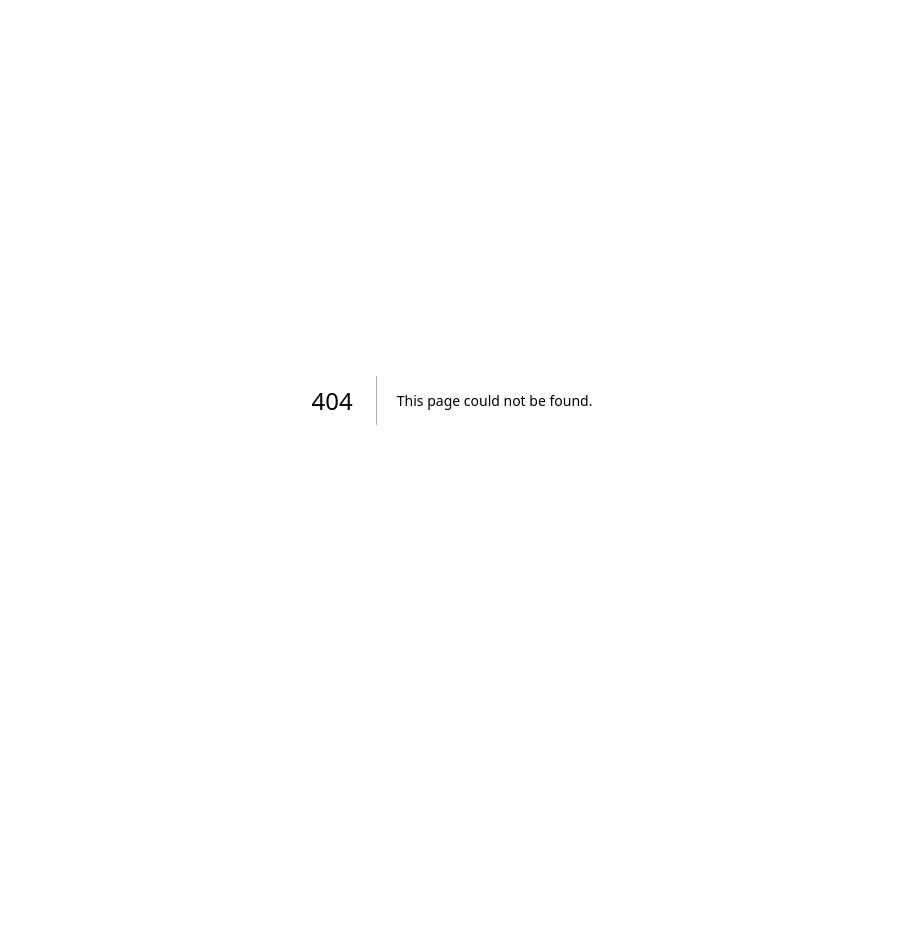
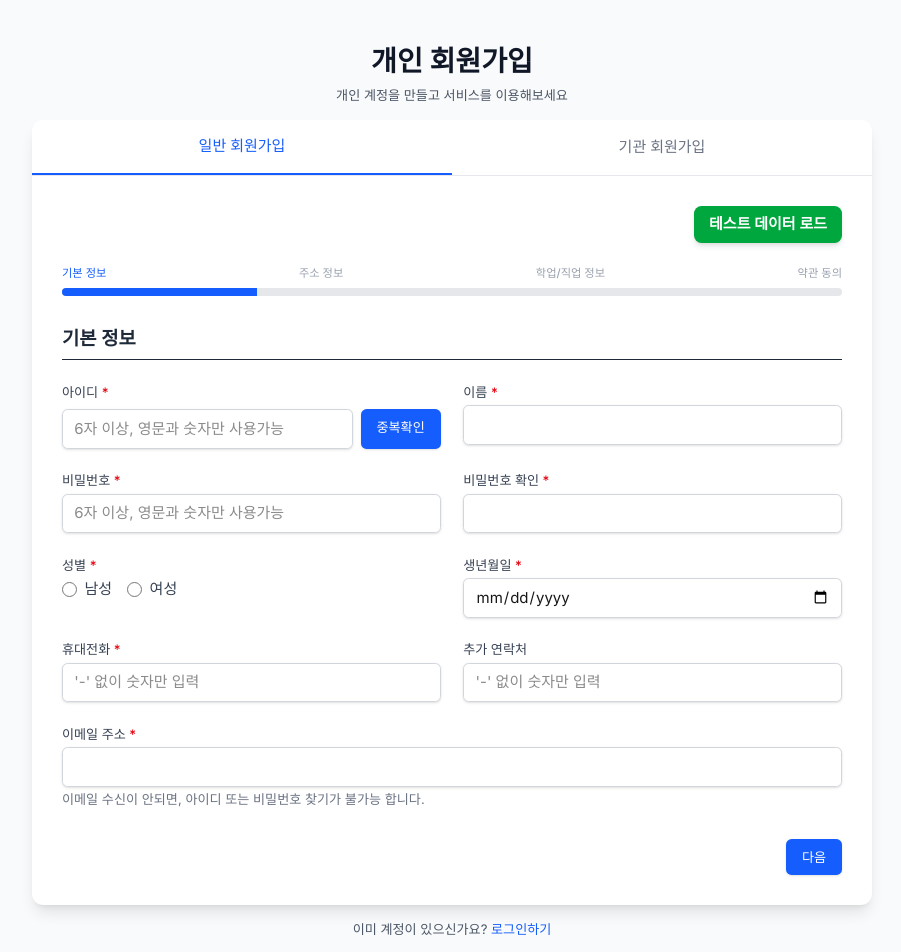
Before and after one commit to zoms999/aptitFront, a Next.js app: page /signup/personal in a window 1280 px wide. Before the commit this address had no page. Shown: the top 952 px of the page, without its empty margins (188-1089 px from the left). Before the commit the page ends 800 px from the top, so only its background shows below. Built offline with nearby package versions, Linux system fonts and the light colour scheme.

Commit message:
내검사목록록

```diff
--- a/app/dashboard/organization/page.tsx
+++ b/app/dashboard/organization/page.tsx
@@ -262,6 +262,7 @@ export default function OrganizationDashboard() {
                       <th className="px-4 py-3">검사명</th>
                       <th className="px-4 py-3">시작일</th>
                       <th className="px-4 py-3">종료일</th>
+                      <th className="px-4 py-3">유효일자</th>
                       <th className="px-4 py-3">상태</th>
                       <th className="px-4 py-3">결과</th>
                     </tr>
@@ -273,17 +274,27 @@ export default function OrganizationDashboard() {
                         <td className="px-4 py-3">{test.pd_name}</td>
                         <td className="px-4 py-3">{test.startdate || '-'}</td>
                         <td className="px-4 py-3">{test.enddate || '-'}</td>
+                        <td className="px-4 py-3">{test.expiredate || '-'}</td>
                         <td className="px-4 py-3">
                           {test.done === 'R' ? (
                             <span className="px-2 py-1 text-xs text-gray-700 bg-gray-100 rounded-full">준비됨</span>
                           ) : test.done === 'I' ? (
                             <span className="px-2 py-1 text-xs text-yellow-700 bg-yellow-100 rounded-full">진행중</span>
+                          ) : test.done === 'E' ? (
+                            <span className="px-2 py-1 text-xs text-green-700 bg-green-100 rounded-full">완료</span>
                           ) : (
-                            <span className="px-2 py-1 text-xs text-green-700 bg-green-100 rounded-full">완료</span>
+                            <span className="px-2 py-1 text-xs text-gray-400 bg-gray-100 rounded-full">상태없음</span>
                           )}
                         </td>
                         <td className="px-4 py-3">
-                          {test.rview === 'Y' || test.rview === 'P' ? (
+                          {test.done === 'R' ? (
+                            <button
+                              onClick={() => router.push(`/test/${test.cr_seq}`)}
+                              className="px-3 py-1 text-xs text-white bg-green-500 rounded hover:bg-green-600"
+                            >
+                              검사 시작
+                            </button>
+                          ) : test.done === 'E' && (test.rview === 'Y' || test.rview === 'P') ? (
                             <button
                               onClick={() => router.push(`/test-result/${test.cr_seq}`)}
                               className="px-3 py-1 text-xs text-white bg-blue-500 rounded hover:bg-blue-600"
--- a/app/dashboard/personal/page.tsx
+++ b/app/dashboard/personal/page.tsx
@@ -225,7 +225,7 @@ export default function PersonalDashboard() {
                             <span className="px-2 py-1 text-xs text-gray-700 bg-gray-100 rounded-full">준비됨</span>
                           ) : test.done === 'I' ? (
                             <span className="px-2 py-1 text-xs text-yellow-700 bg-yellow-100 rounded-full">진행중</span>
-                          ) : test.done === 'D' ? (
+                          ) : test.done === 'E' ? (
                             <span className="px-2 py-1 text-xs text-green-700 bg-green-100 rounded-full">완료</span>
                           ) : (
                             <span className="px-2 py-1 text-xs text-gray-400 bg-gray-100 rounded-full">상태없음</span>
@@ -239,7 +239,7 @@ export default function PersonalDashboard() {
                             >
                               검사 시작
                             </button>
-                          ) : test.done === 'D' && (test.rview === 'Y' || test.rview === 'P') ? (
+                          ) : test.done === 'E' && (test.rview === 'Y' || test.rview === 'P') ? (
                             <button
                               onClick={() => router.push(`/test-result/${test.cr_seq}`)}
                               className="px-3 py-1 text-xs text-white bg-blue-500 rounded hover:bg-blue-600"
--- /dev/null
+++ b/app/signup/organization/page.tsx
@@ -0,0 +1,54 @@
+"use client";
+
+import OrganizationSignupForm from "../../../components/OrganizationSignupForm";
+import { useRouter } from "next/navigation";
+import Link from "next/link";
+
+export default function OrganizationSignupPage() {
+  const router = useRouter();
+
+  return (
+    <div className="min-h-screen bg-gray-50 flex flex-col items-center justify-center py-12 px-4 sm:px-6 lg:px-8">
+      <div className="max-w-4xl w-full space-y-4">
+        <div className="text-center">
+          <h1 className="text-3xl font-bold text-gray-900">기관 회원가입</h1>
+          <p className="mt-2 text-sm text-gray-600">
+            기관 계정을 만들고 서비스를 이용해보세요
+          </p>
+        </div>
+
+        <div className="bg-white shadow-lg rounded-xl overflow-hidden">
+          <div className="grid grid-cols-2 border-b border-gray-200">
+            <button
+              className="py-4 text-center font-medium transition-colors text-gray-500 hover:text-blue-600"
+              onClick={() => router.push('/signup/personal')}
+            >
+              일반 회원가입
+            </button>
+            <button
+              className="py-4 text-center font-medium transition-colors text-blue-600 border-b-2 border-blue-600"
+            >
+              기관 회원가입
+            </button>
+          </div>
+
+          <div className="p-8">
+            <OrganizationSignupForm />
+          </div>
+        </div>
+
+        <div className="text-center mt-4">
+          <p className="text-sm text-gray-600">
+            이미 계정이 있으신가요?{" "}
+            <Link
+              href="/login"
+              className="font-medium text-blue-600 hover:text-blue-500"
+            >
+              로그인하기
+            </Link>
+          </p>
+        </div>
+      </div>
+    </div>
+  );
+}
--- a/app/signup/page.tsx
+++ b/app/signup/page.tsx
@@ -1,50 +1,30 @@
 "use client";
 
-import { useState } from "react";
-import SignupForm from "../../components/SignupForm";
-import OrganizationSignupForm from "../../components/OrganizationSignupForm";
+import { useEffect } from "react";
+import { useRouter, useSearchParams } from "next/navigation";
 
 export default function SignupPage() {
-  const [signupType, setSignupType] = useState<"personal" | "organization">("personal");
+  const router = useRouter();
+  const searchParams = useSearchParams();
 
+  useEffect(() => {
+    // URL 파라미터에서 타입 확인 (type=personal 또는 type=organization)
+    const type = searchParams.get('type') || 'personal';
+
+    // 적절한 페이지로 리다이렉트
+    if (type === 'organization') {
+      router.replace('/signup/organization');
+    } else {
+      router.replace('/signup/personal');
+    }
+  }, [router, searchParams]);
+
+  // 리다이렉트 중임을 표시하는 로딩 화면
   return (
     <div className="min-h-screen bg-gray-50 flex flex-col items-center justify-center py-12 px-4 sm:px-6 lg:px-8">
-      <div className="max-w-4xl w-full space-y-4">
-        <div className="text-center">
-          <h1 className="text-3xl font-bold text-gray-900">회원가입</h1>
-          <p className="mt-2 text-sm text-gray-600">
-            계정을 만들고 서비스를 이용해보세요
-          </p>
-        </div>
-
-        <div className="bg-white shadow-lg rounded-xl overflow-hidden">
-          <div className="grid grid-cols-2 border-b border-gray-200">
-            <button
-              className={`py-4 text-center font-medium transition-colors ${
-                signupType === "personal"
-                  ? "text-blue-600 border-b-2 border-blue-600"
-                  : "text-gray-500 hover:text-blue-600"
-              }`}
-              onClick={() => setSignupType("personal")}
-            >
-              일반 회원가입
-            </button>
-            <button
-              className={`py-4 text-center font-medium transition-colors ${
-                signupType === "organization"
-                  ? "text-blue-600 border-b-2 border-blue-600"
-                  : "text-gray-500 hover:text-blue-600"
-              }`}
-              onClick={() => setSignupType("organization")}
-            >
-              기관 회원가입
-            </button>
-          </div>
-
-          <div className="p-8">
-            {signupType === "personal" ? <SignupForm /> : <OrganizationSignupForm />}
-          </div>
-        </div>
+      <div className="text-center">
+        <div className="w-16 h-16 border-t-4 border-blue-500 border-solid rounded-full animate-spin mx-auto"></div>
+        <h1 className="text-2xl font-bold text-gray-800 mt-4">회원가입 페이지로 이동 중...</h1>
       </div>
     </div>
   );
--- /dev/null
+++ b/app/signup/personal/page.tsx
@@ -0,0 +1,54 @@
+"use client";
+
+import SignupForm from "../../../components/SignupForm";
+import { useRouter } from "next/navigation";
+import Link from "next/link";
+
+export default function PersonalSignupPage() {
+  const router = useRouter();
+
+  return (
+    <div className="min-h-screen bg-gray-50 flex flex-col items-center justify-center py-12 px-4 sm:px-6 lg:px-8">
+      <div className="max-w-4xl w-full space-y-4">
+        <div className="text-center">
+          <h1 className="text-3xl font-bold text-gray-900">개인 회원가입</h1>
+          <p className="mt-2 text-sm text-gray-600">
+            개인 계정을 만들고 서비스를 이용해보세요
+          </p>
+        </div>
+
+        <div className="bg-white shadow-lg rounded-xl overflow-hidden">
+          <div className="grid grid-cols-2 border-b border-gray-200">
+            <button
+              className="py-4 text-center font-medium transition-colors text-blue-600 border-b-2 border-blue-600"
+            >
+              일반 회원가입
+            </button>
+            <button
+              className="py-4 text-center font-medium transition-colors text-gray-500 hover:text-blue-600"
+              onClick={() => router.push('/signup/organization')}
+            >
+              기관 회원가입
+            </button>
+          </div>
+
+          <div className="p-8">
+            <SignupForm />
+          </div>
+        </div>
+
+        <div className="text-center mt-4">
+          <p className="text-sm text-gray-600">
+            이미 계정이 있으신가요?{" "}
+            <Link
+              href="/login"
+              className="font-medium text-blue-600 hover:text-blue-500"
+            >
+              로그인하기
+            </Link>
+          </p>
+        </div>
+      </div>
+    </div>
+  );
+}
--- a/src/components/AuthLinks.tsx
+++ b/src/components/AuthLinks.tsx
@@ -2,7 +2,14 @@
 
 import Link from "next/link";
 
-export default function AuthLinks() {
+interface AuthLinksProps {
+  loginType: "personal" | "organization";
+}
+
+export default function AuthLinks({ loginType }: AuthLinksProps) {
+  // 로그인 타입에 따라 회원가입 링크 경로 결정
+  const signupPath = loginType === "personal" ? "/signup/personal" : "/signup/organization";
+
   return (
     <div className="flex justify-center space-x-4 text-sm">
       <Link href="/find-id" className="font-medium text-indigo-600 hover:text-indigo-500 dark:text-indigo-400 dark:hover:text-indigo-300">
@@ -13,7 +20,7 @@ export default function AuthLinks() {
         비밀번호 찾기
       </Link>
       <span className="text-gray-400 dark:text-gray-500">|</span>
-      <Link href="/signup" className="font-medium text-indigo-600 hover:text-indigo-500 dark:text-indigo-400 dark:hover:text-indigo-300">
+      <Link href={signupPath} className="font-medium text-indigo-600 hover:text-indigo-500 dark:text-indigo-400 dark:hover:text-indigo-300">
         회원가입
       </Link>
     </div>
--- a/src/components/LoginForm.tsx
+++ b/src/components/LoginForm.tsx
@@ -251,7 +251,7 @@ export default function LoginForm() {
         </button>
 
         <div className="mt-6 pt-4 border-t border-gray-200 dark:border-gray-700">
-          <AuthLinks />
+          <AuthLinks loginType={loginType} />
         </div>
       </form>
     </div>
```
